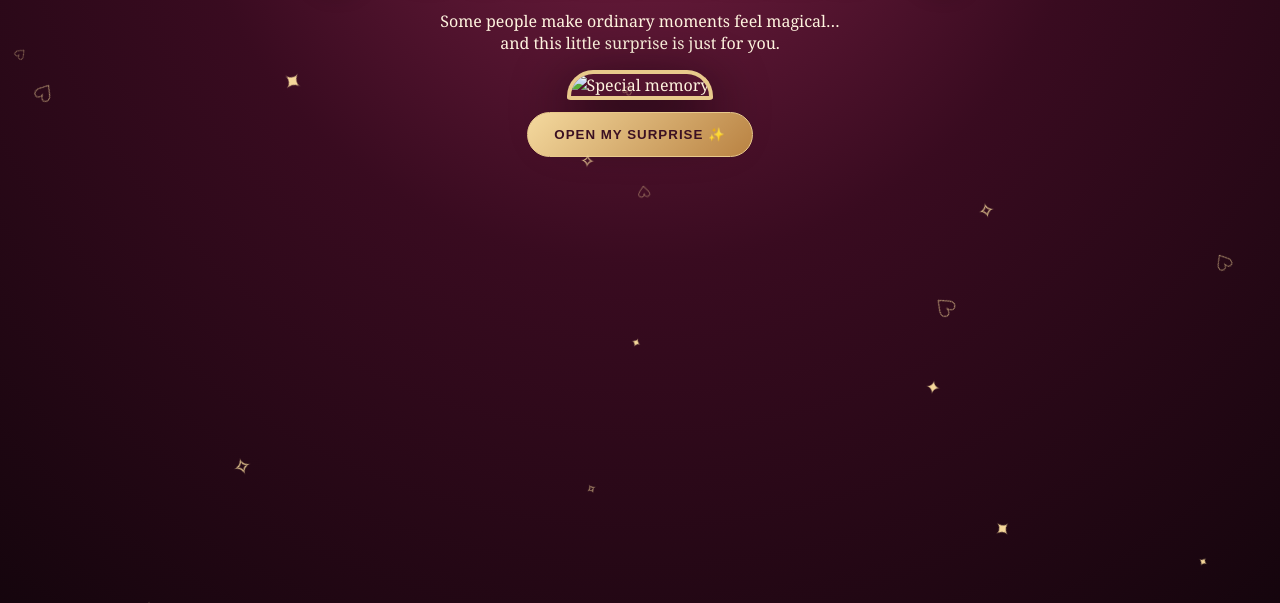
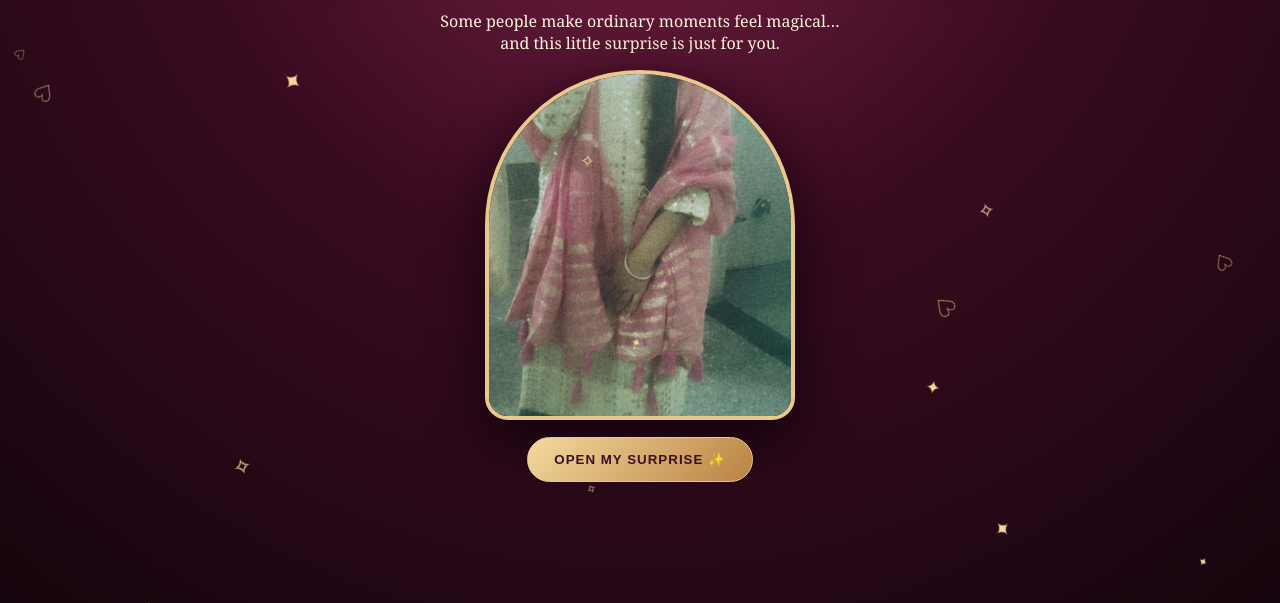
Before and after one commit to mohitsathliya853-blip/MOHIT, a plain HTML site: page index.html in a window 1280 px wide. Shown: the part 197-800 px from the top of the page. Drawn offline with Linux system fonts and the light colour scheme; the site is published under a folder, as on GitHub Pages, so addresses that start at the root find nothing.

Commit message:
Fix image source paths in index.html

```diff
--- a/index.html
+++ b/index.html
@@ -23,7 +23,7 @@ button{border:1px solid #e8c98b;border-radius:30px;padding:14px 26px;margin:12px
 <div class="eyebrow gold">A LITTLE SOMETHING FROM MY HEART</div>
 <h1>💖 SUKHMEET 💖</h1>
 <p>Some people make ordinary moments feel magical…<br>and this little surprise is just for you.</p>
-<img class="hero" src="/photo1.jpg" alt="Special memory">
+<img class="hero" src="photo1.jpg" alt="Special memory">
 <br><button id="open">OPEN MY SURPRISE ✨</button>
 
 <section id="surprise">
@@ -31,8 +31,8 @@ button{border:1px solid #e8c98b;border-radius:30px;padding:14px 26px;margin:12px
 <h2 class="gold">A little box full of memories…</h2>
 <p>Every picture holds a moment worth keeping. 💗</p>
 <div class="gallery">
-<img src="/photo1.jpg"><img src="/photo2.jpg">
-<img src="/photo3.jpg"><img src="/photo4.jpg">
+<img src="photo1.jpg"><img src="photo2.jpg">
+<img src="photo3.jpg"><img src="photo4.jpg">
 </div>
 <div class="letter">
 <h2>Dear Sukhmeet, 💌</h2>
```
